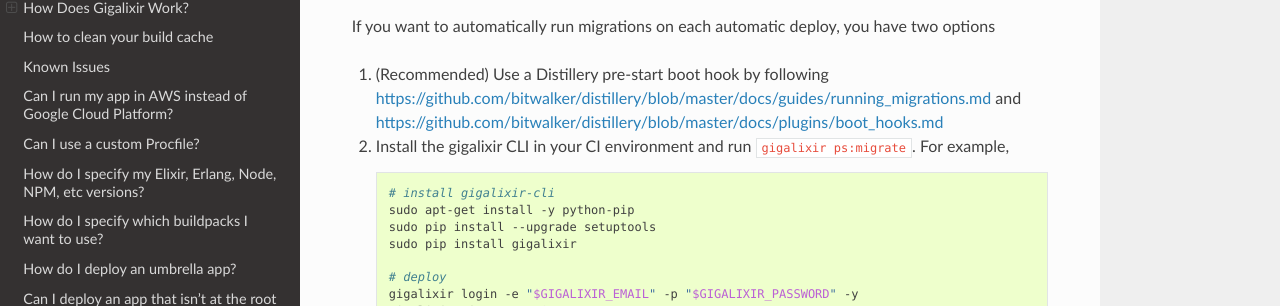
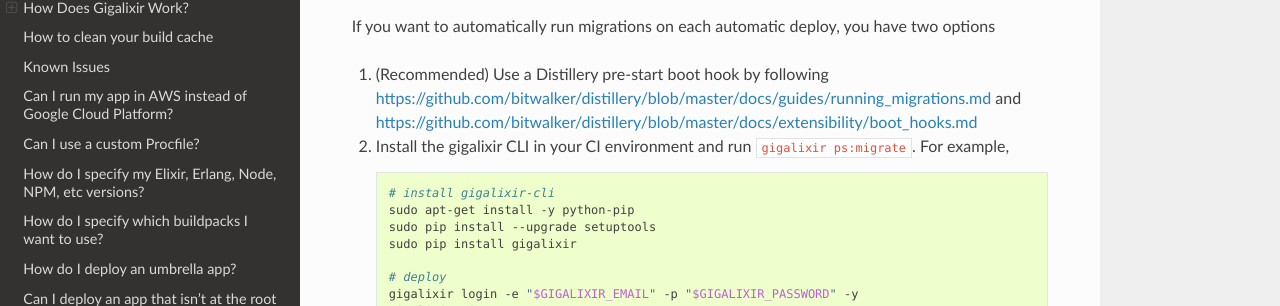
Before and after one commit to gigalixir/gigalixir-cli, a Sphinx documentation site: the page built from docs/source/main.rst, in a window 1280 px wide and 900 px high, scrolled down 34627 px. Shown: the part 145-451 px from the top of the window. Built offline with Sphinx 7.4.7 and the Read the Docs theme 2.0.0, drawn with Linux system fonts in a browser that asks for light colours; part of the change alters nothing that is shown.

Commit message:
Fix url in docs to point to correct Distillery boot_hooks docs
The Distillery docs for boot_hooks moved.  This should fix the link to point to the correct location on GitHub.

```diff
--- a/docs/source/main.rst
+++ b/docs/source/main.rst
@@ -1363,7 +1363,7 @@ Using GitLab CI or any other CI/CD service should be very similar. For an exampl
 
 If you want to automatically run migrations on each automatic deploy, you have two options
 
-1. (Recommended) Use a Distillery pre-start boot hook by following https://github.com/bitwalker/distillery/blob/master/docs/guides/running_migrations.md and https://github.com/bitwalker/distillery/blob/master/docs/plugins/boot_hooks.md
+1. (Recommended) Use a Distillery pre-start boot hook by following https://github.com/bitwalker/distillery/blob/master/docs/guides/running_migrations.md and https://github.com/bitwalker/distillery/blob/master/docs/extensibility/boot_hooks.md
 
 2. Install the gigalixir CLI in your CI environment and run :bash:`gigalixir ps:migrate`. For example,
 
```
